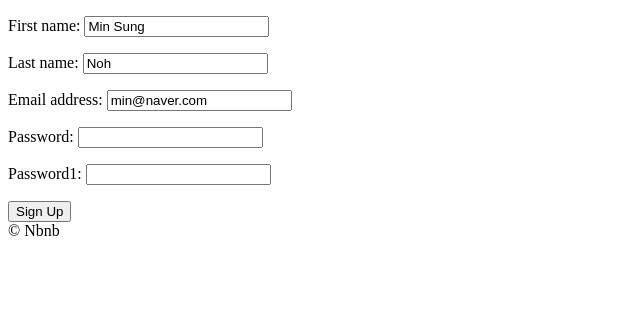
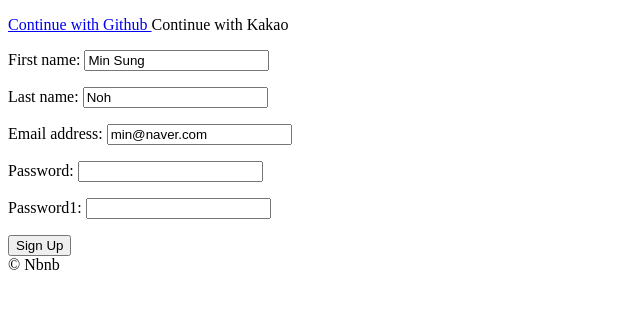
Before and after one commit to maatanyy/airbnb-clone, a Django app: page /users/signup in a window 1280 px wide. Shown: the part 78-387 px from the top of the page, without its empty margins (0-640 px from the left). Run offline with Django 3.2, Linux system fonts and the light colour scheme; parts of the project's set-up code (start-up, migrations or seed data) failed here and were passed over.

Commit message:
17.0 github login1

```diff
--- a/memo.txt
+++ b/memo.txt
@@ -199,3 +199,4 @@ get_absolute_url 어떤 url을 갖고있던 지정하는곳으로 이동 (어드
     EMAIL_HOST_USER = os.environ.get("MAILGUN_USERNAME")
     EMAIL_HOST_PASSWORD = os.environ.get("MAILGUN_PASSWORD")
     요런식으로 접근하게 설정해둔다
+    OAuth이용해서 이제 깃헙,카카오 로그인 만든다
--- /dev/null
+++ b/templates/partials/social_login.html
@@ -0,0 +1,8 @@
+<div>
+    <a href="{% url 'users:github-login' %}">
+        Continue with Github
+    </a>
+    <a>
+        Continue with Kakao
+    </a>
+</div>
--- a/templates/users/login.html
+++ b/templates/users/login.html
@@ -8,6 +8,9 @@
 {% endblock search-bar %}
 
 {% block content %}
+
+    {% include 'partials/social_login.html' %}
+
     <form method= "POST" action="{% url 'users:login' %}">
         {% csrf_token %}
         {{form.as_p}}
--- a/templates/users/signup.html
+++ b/templates/users/signup.html
@@ -8,6 +8,9 @@
 {% endblock search-bar %}
 
 {% block content %}
+
+    {% include 'partials/social_login.html' %}
+
     <form method= "POST" action="{% url 'users:signup' %}">
         {% csrf_token %}
         {{form.as_p}}
--- a/users/urls.py
+++ b/users/urls.py
@@ -5,6 +5,8 @@ app_name = "users"
 
 urlpatterns = [
                path("login", views.LoginView.as_view(), name="login"),
+               path("login/github", views.github_login, name="github-login"),
+               path("login/github/callback", views.github_callback, name="github-callback"),
                path("logout", views.log_out, name="logout"),
                path("signup", views.SignUpView.as_view(), name="signup"),
                path("verify/<str:key>", views.complete_verification, name="complete-verification"),
--- a/users/views.py
+++ b/users/views.py
@@ -4,7 +4,7 @@ from django.urls import reverse_lazy
 from django.shortcuts import render, redirect, reverse
 from django.contrib.auth import authenticate, login, logout  #추가
 from . import forms, models
-
+import os
 # Create your views here.
 
 # 로그인 어려운 방법
@@ -79,3 +79,12 @@ def complete_verification(request,key):
         #to do add error message
         pass
     return redirect(reverse("core:home"))
+
+def github_login(request):
+    client_id = os.environ.get("GH_ID")
+    redirect_uri = "http://127.0.0.1:8000/users/login/github/callback"
+    return redirect(f"https://github.com/login/oauth/authorize?client_id={client_id}&redirect_uri={redirect_uri}&scope=read:user")
+    #redirect에서 요구하는 필수항목은 채워줘야한다. scope에 뭐가있나 더 찾아보자
+
+def github_callback(request):
+    pass
```
